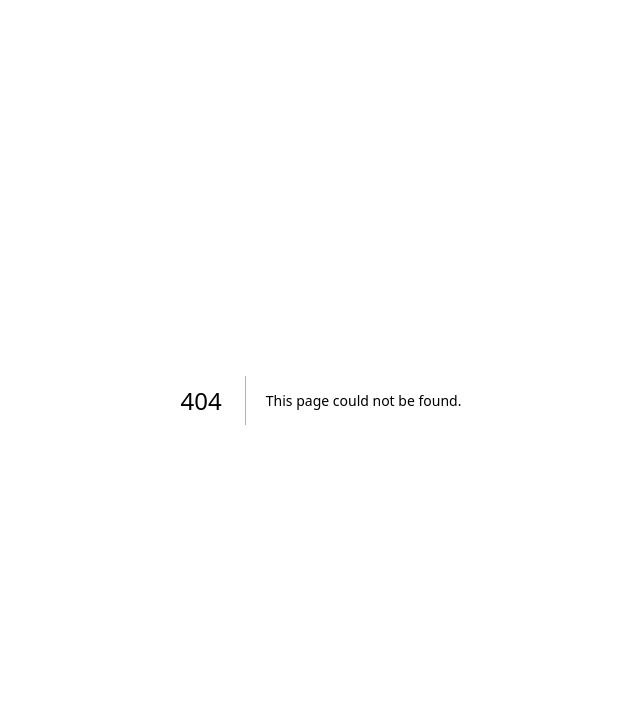
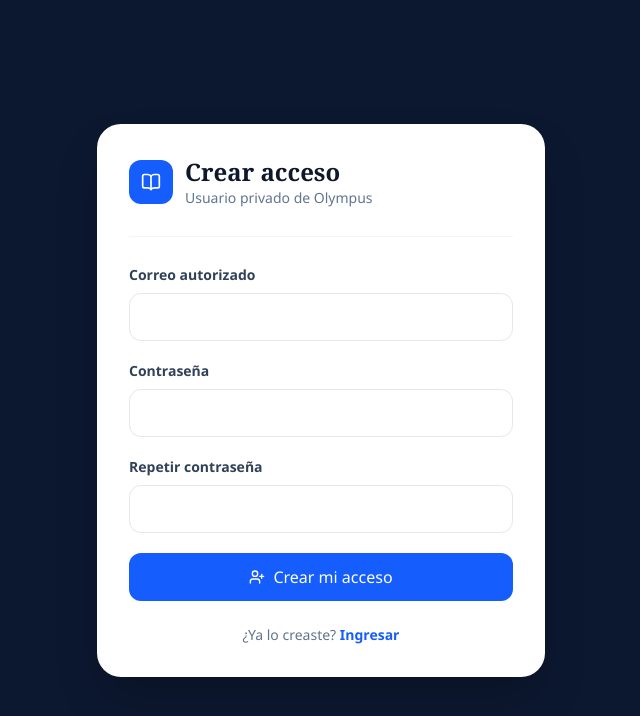
Before and after one commit to JSalinas1996/Olympus, a Next.js app in the folder web/: page /registro in a window 1280 px wide. Before the commit this address had no page. Shown: the top 716 px of the page, without its empty margins (319-959 px from the left). Built offline with nearby package versions, Linux system fonts and the light colour scheme.

Commit message:
Add private user registration

```diff
--- a/web/src/app/login/page.tsx
+++ b/web/src/app/login/page.tsx
@@ -1,8 +1,9 @@
+import Link from "next/link";
 import { BookOpen, LockKeyhole } from "lucide-react";
 import { login } from "./actions";
 
-export default async function LoginPage({ searchParams }: { searchParams: Promise<{ error?: string }> }) {
-  const { error } = await searchParams;
+export default async function LoginPage({ searchParams }: { searchParams: Promise<{ error?: string; message?: string }> }) {
+  const { error, message } = await searchParams;
   return (
     <main className="grid min-h-screen place-items-center bg-[#0c1830] px-5 py-12">
       <section className="w-full max-w-md rounded-3xl bg-white p-8 shadow-2xl shadow-black/25">
@@ -11,9 +12,11 @@ export default async function LoginPage({ searchParams }: { searchParams: Promis
         <form action={login} className="space-y-5">
           <label className="block"><span className="mb-2 block text-sm font-semibold text-slate-700">Correo electrónico</span><input name="email" type="email" required autoComplete="email" className="h-12 w-full rounded-xl border border-slate-200 px-4 outline-none focus:border-blue-500 focus:ring-4 focus:ring-blue-50" /></label>
           <label className="block"><span className="mb-2 block text-sm font-semibold text-slate-700">Contraseña</span><input name="password" type="password" required minLength={8} autoComplete="current-password" className="h-12 w-full rounded-xl border border-slate-200 px-4 outline-none focus:border-blue-500 focus:ring-4 focus:ring-blue-50" /></label>
+          {message && <p className="rounded-xl bg-emerald-50 px-4 py-3 text-sm font-medium text-emerald-700">{message}</p>}
           {error && <p role="alert" className="rounded-xl bg-red-50 px-4 py-3 text-sm font-medium text-red-700">{error}</p>}
           <button className="flex h-12 w-full items-center justify-center gap-2 rounded-xl bg-blue-600 font-semibold text-white hover:bg-blue-700"><LockKeyhole className="size-4" />Ingresar</button>
         </form>
+        <p className="mt-6 text-center text-sm text-slate-500">Primera vez en Olympus: <Link href="/registro" className="font-semibold text-blue-600 hover:text-blue-700">crear acceso</Link></p>
       </section>
     </main>
   );
--- /dev/null
+++ b/web/src/app/registro/actions.ts
@@ -0,0 +1,35 @@
+"use server";
+
+import { redirect } from "next/navigation";
+import { z } from "zod";
+import { createSupabaseServerClient } from "@/lib/supabase/server";
+
+const registrationSchema = z.object({
+  email: z.string().trim().email(),
+  password: z.string().min(10).max(128),
+  confirmation: z.string(),
+}).refine((data) => data.password === data.confirmation, {
+  message: "Las contraseñas no coinciden",
+});
+
+export async function register(formData: FormData) {
+  const parsed = registrationSchema.safeParse({
+    email: formData.get("email"),
+    password: formData.get("password"),
+    confirmation: formData.get("confirmation"),
+  });
+  if (!parsed.success) redirect("/registro?error=Revisá el correo y las contraseñas");
+
+  const allowedEmail = process.env.OLYMPUS_ALLOWED_EMAIL?.trim().toLowerCase();
+  if (!allowedEmail) redirect("/registro?error=Falta configurar el correo autorizado");
+  if (parsed.data.email.toLowerCase() !== allowedEmail) redirect("/registro?error=Este correo no está autorizado");
+
+  const supabase = await createSupabaseServerClient();
+  const { data, error } = await supabase.auth.signUp({
+    email: parsed.data.email,
+    password: parsed.data.password,
+  });
+  if (error) redirect(`/registro?error=${encodeURIComponent(error.message)}`);
+  if (data.session) redirect("/");
+  redirect("/login?message=Revisá tu correo para confirmar el acceso y luego ingresá");
+}
--- /dev/null
+++ b/web/src/app/registro/page.tsx
@@ -0,0 +1,26 @@
+import Link from "next/link";
+import { BookOpen, UserPlus } from "lucide-react";
+import { register } from "./actions";
+
+export default async function RegistrationPage({ searchParams }: { searchParams: Promise<{ error?: string }> }) {
+  const { error } = await searchParams;
+  return (
+    <main className="grid min-h-screen place-items-center bg-[#0c1830] px-5 py-12">
+      <section className="w-full max-w-md rounded-3xl bg-white p-8 shadow-2xl shadow-black/25">
+        <div className="flex items-center gap-3">
+          <div className="grid size-11 place-items-center rounded-xl bg-blue-600 text-white"><BookOpen className="size-5" /></div>
+          <div><h1 className="font-serif text-2xl font-semibold">Crear acceso</h1><p className="text-sm text-slate-500">Usuario privado de Olympus</p></div>
+        </div>
+        <div className="my-7 border-t border-slate-100" />
+        <form action={register} className="space-y-5">
+          <label className="block"><span className="mb-2 block text-sm font-semibold text-slate-700">Correo autorizado</span><input name="email" type="email" required autoComplete="email" className="h-12 w-full rounded-xl border border-slate-200 px-4 outline-none focus:border-blue-500 focus:ring-4 focus:ring-blue-50" /></label>
+          <label className="block"><span className="mb-2 block text-sm font-semibold text-slate-700">Contraseña</span><input name="password" type="password" required minLength={10} autoComplete="new-password" className="h-12 w-full rounded-xl border border-slate-200 px-4 outline-none focus:border-blue-500 focus:ring-4 focus:ring-blue-50" /></label>
+          <label className="block"><span className="mb-2 block text-sm font-semibold text-slate-700">Repetir contraseña</span><input name="confirmation" type="password" required minLength={10} autoComplete="new-password" className="h-12 w-full rounded-xl border border-slate-200 px-4 outline-none focus:border-blue-500 focus:ring-4 focus:ring-blue-50" /></label>
+          {error && <p role="alert" className="rounded-xl bg-red-50 px-4 py-3 text-sm font-medium text-red-700">{error}</p>}
+          <button className="flex h-12 w-full items-center justify-center gap-2 rounded-xl bg-blue-600 font-semibold text-white hover:bg-blue-700"><UserPlus className="size-4" />Crear mi acceso</button>
+        </form>
+        <p className="mt-6 text-center text-sm text-slate-500">¿Ya lo creaste? <Link href="/login" className="font-semibold text-blue-600 hover:text-blue-700">Ingresar</Link></p>
+      </section>
+    </main>
+  );
+}
--- a/web/src/proxy.ts
+++ b/web/src/proxy.ts
@@ -19,9 +19,9 @@ export async function proxy(request: NextRequest) {
   });
 
   const { data: { user } } = await supabase.auth.getUser();
-  const isLogin = request.nextUrl.pathname.startsWith("/login");
-  if (!user && !isLogin) return NextResponse.redirect(new URL("/login", request.url));
-  if (user && isLogin) return NextResponse.redirect(new URL("/", request.url));
+  const isPublicRoute = request.nextUrl.pathname === "/login" || request.nextUrl.pathname === "/registro";
+  if (!user && !isPublicRoute) return NextResponse.redirect(new URL("/login", request.url));
+  if (user && isPublicRoute) return NextResponse.redirect(new URL("/", request.url));
   return response;
 }
 
```
Also changed, not shown: 1 other file (tests, documents, lock files or other folders).
